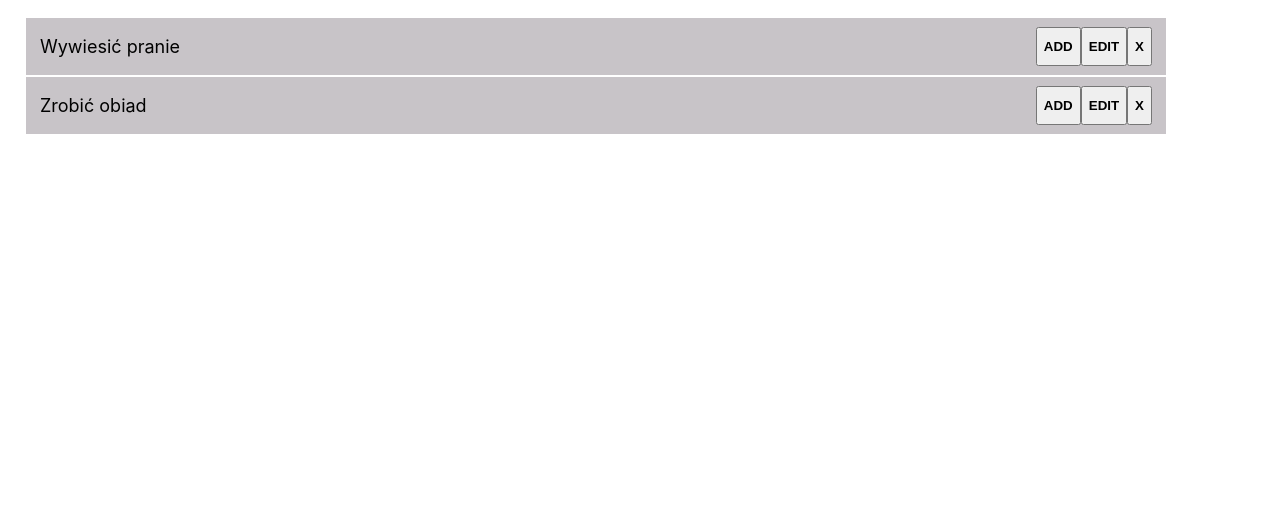
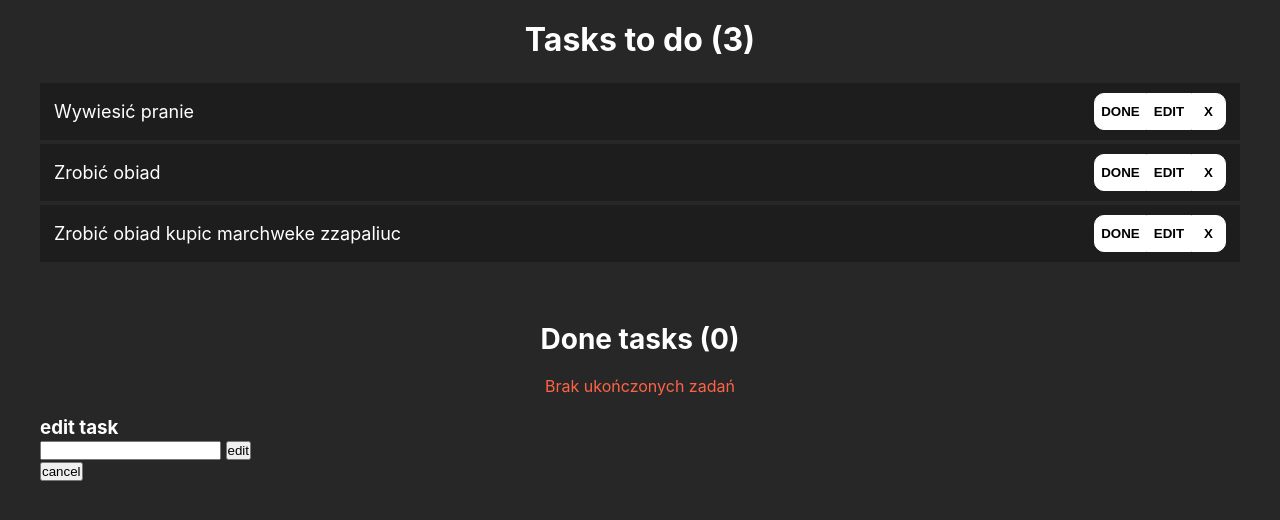
Before and after one commit to MateuszMalec1611/React-TODO-app, a React (Create React App) app: page / in a window 1280 px wide. Shown: the top 520 px of the page. Built offline with nearby package versions, Linux system fonts and the light colour scheme.

Commit message:
feat: rebuild structure if task list

```diff
--- a/src/Task/Task.jsx
+++ b/src/Task/Task.jsx
@@ -1,20 +1,45 @@
 import React from 'react';
+
+import { ACTION_TYPE } from '../main/AppContext';
 
 import './Task.scss';
 
 const Task = props => {
-    const { name, important } = props;
+    const { id, name, important, done, onClickHandler } = props;
+    const [DONE, EDIT, REMOVE] = ACTION_TYPE;
 
-    return (
-        <li className="task-box">
-            <p className="task-box__title">{name}</p>
-            <div className="task-box__btn-box">
-                <button className="task-box__btn">add</button>
-                <button className="task-box__btn">edit</button>
-                <button className="task-box__btn">x</button>
+    const handleDelete = () => onClickHandler({ id, type: REMOVE });
+    const handleDone = () => onClickHandler({ id, type: DONE });
+
+    const taskToDo = (
+        <li className="task">
+            <p className="task__title">{name}</p>
+            <div className="task__btn-box">
+                <button onClick={handleDone} className="task__btn-box-btn">
+                    done
+                </button>
+                <button className="task__btn-box-btn">edit</button>
+                <button onClick={handleDelete} className="task__btn-box-btn">
+                    x
+                </button>
             </div>
         </li>
     );
+
+    const taskDone = (
+        <li className="task">
+            <p className="task__title">{name}</p>
+            <div className="task__btn-box">
+                <button
+                    onClick={handleDelete}
+                    className="task__btn-box-btn task__btn-box-btn--done">
+                    x
+                </button>
+            </div>
+        </li>
+    );
+
+    return <>{!done ? taskToDo : taskDone}</>;
 };
 
 export default Task;
--- a/src/Task/Task.scss
+++ b/src/Task/Task.scss
@@ -1,22 +1,52 @@
-.task-box {
-    padding: 0 14px;
-    margin-top: 2px;
+.task {
+    padding: 10px 14px;
+    margin-top: 4px;
     display: flex;
     justify-content: space-between;
     align-items: center;
-    background-color: #3234;
+    background-color: #0004;
     width: 100%;
 
     &__title {
         font-size: 18px;
         margin-right: 20px;
+        text-align: left;
     }
 
-    &__btn {
-        padding: 10px 6px;
-        height: max-content;
-        font-weight: bold;
-        text-transform: uppercase;
-        cursor: pointer;
+    &__btn-box {
+        display: flex;
+        flex-wrap: nowrap;
+
+        &-btn {
+            padding: 10px 6px;
+            background-color: white;
+            border: 1px solid white;
+            font-weight: bold;
+            text-transform: uppercase;
+            cursor: pointer;
+            transition: color 0.2s, background-color 0.3s;
+
+            &:hover {
+                background-color: rgba(0, 0, 0, 0.8);
+                color: white;
+            }
+
+            &:nth-child(1) {
+                border-radius: 10px 0 0 10px;
+            }
+            &:nth-child(3) {
+                padding: 0 12px;
+                border-radius: 0px 10px 10px 0px;
+
+                &:hover {
+                    background-color: tomato;
+                }
+            }
+
+            &--done:nth-child(1) {
+                padding: 10px 22px;
+                border-radius: 10px;
+            }
+        }
     }
 }
--- a/src/index.css
+++ b/src/index.css
@@ -1,13 +1,20 @@
+*,
+*::before,
+*::after {
+    box-sizing: border-box;
+    padding: 0;
+    margin: 0;
+}
+
 body {
-  margin: 0;
-  font-family: -apple-system, BlinkMacSystemFont, 'Segoe UI', 'Roboto', 'Oxygen',
-    'Ubuntu', 'Cantarell', 'Fira Sans', 'Droid Sans', 'Helvetica Neue',
-    sans-serif;
-  -webkit-font-smoothing: antialiased;
-  -moz-osx-font-smoothing: grayscale;
+    font-family: -apple-system, BlinkMacSystemFont, 'Segoe UI', 'Roboto', 'Oxygen', 'Ubuntu',
+        'Cantarell', 'Fira Sans', 'Droid Sans', 'Helvetica Neue', sans-serif;
+    -webkit-font-smoothing: antialiased;
+    -moz-osx-font-smoothing: grayscale;
+    background-color: rgb(39 39 39);
+    color: white;
 }
 
 code {
-  font-family: source-code-pro, Menlo, Monaco, Consolas, 'Courier New',
-    monospace;
+    font-family: source-code-pro, Menlo, Monaco, Consolas, 'Courier New', monospace;
 }
--- a/src/main/App.jsx
+++ b/src/main/App.jsx
@@ -1,5 +1,7 @@
 import React from 'react';
 
+import AppProvider from './AppContext';
+import Modal from '../modal/Modal';
 import Tasks from '../tasks/Tasks';
 
 import './App.scss';
@@ -7,7 +9,12 @@ import './App.scss';
 const App = () => {
     return (
         <div className="toDo">
-            <Tasks />
+            <div className="toDo__container">
+                <AppProvider>
+                    <Tasks />
+                    <Modal />
+                </AppProvider>
+            </div>
         </div>
     );
 };
--- a/src/main/App.scss
+++ b/src/main/App.scss
@@ -1,3 +1,10 @@
 .toDo {
-    width: 90vw;
+    display: flex;
+    justify-content: center;
+
+    &__container {
+        margin: 0 20px;
+        width: 100%;
+        max-width: 1200px;
+    }
 }
--- /dev/null
+++ b/src/main/AppContext.jsx
@@ -0,0 +1,41 @@
+import { createContext, useReducer } from 'react';
+
+export const AppContext = createContext();
+
+export const ACTION_TYPE = ['DONE', 'EDIT', 'REMOVE'];
+
+const tasksList = [
+    { id: 0, name: 'Wywiesić pranie', important: false, done: false },
+    { id: 1, name: 'Zrobić obiad', important: false, done: false },
+    { id: 2, name: 'Zrobić obiad kupic marchweke zzapaliuc ', important: false, done: false },
+];
+
+const toDoListReducer = (state, action) => {
+    const [DONE, EDIT, REMOVE] = ACTION_TYPE;
+
+    switch (action.type) {
+        case DONE:
+            return state.map(task => {
+                if (task.id === action.id) {
+                    task.done = true;
+                }
+                return task;
+            });
+
+        case EDIT:
+            return;
+        case REMOVE:
+            return state.filter(task => task.id !== action.id);
+
+        default:
+            throw new Error('Something went wrong');
+    }
+};
+
+const AppProvider = ({ children }) => {
+    const [state, dispatch] = useReducer(toDoListReducer, tasksList);
+
+    return <AppContext.Provider value={{ state, dispatch }}>{children}</AppContext.Provider>;
+};
+
+export default AppProvider;
--- /dev/null
+++ b/src/modal/Modal.jsx
@@ -0,0 +1,17 @@
+import React from 'react';
+
+const Modal = () => {
+    return (
+        <div className="modal">
+            <h3>edit task</h3>
+            <form>
+                <div>
+                    <input type="text" /> <button>edit</button>
+                </div>
+                <button>cancel</button>
+            </form>
+        </div>
+    );
+};
+
+export default Modal;
--- a/src/tasks/Tasks.jsx
+++ b/src/tasks/Tasks.jsx
@@ -1,22 +1,54 @@
-import React, { useState } from 'react';
+import React, { useContext } from 'react';
 
-import Task from '../Task/Task';
+import { AppContext } from '../main/AppContext';
+import Task from '../task/Task';
 
 import './Tasks.scss';
 
 const Tasks = () => {
-    const tasksList = [
-        { id: 0, name: 'Wywiesić pranie', important: false },
-        { id: 1, name: 'Zrobić obiad', important: false },
-    ];
+    const { state, dispatch } = useContext(AppContext);
 
-    const [tasks, setTasks] = useState(tasksList);
+    //FILTER TASKS
+    const tasksToDo = state.filter(task => !task.done);
+    const tasksDone = state.filter(task => task.done);
 
-    const Alltasks = tasks.map(task => (
-        <Task key={task.id} name={task.name} id={task.id} />
+    //CREATE TASKS COMPONENTS
+    const allTasksToDo = tasksToDo.map(task => (
+        <Task key={task.id} {...task} onClickHandler={dispatch} />
     ));
 
-    return <ul className="tasks-box">{Alltasks}</ul>;
+    const allTasksDone = tasksDone.map(task => (
+        <Task key={task.id} {...task} onClickHandler={dispatch} />
+    ));
+
+    //RENDER TASKS
+    const showTasksToDo =
+        allTasksToDo.length === 0 ? (
+            <p className="tasks-box__info">Brak zadań na liście</p>
+        ) : (
+            <ul className="tasks-box__ul">{allTasksToDo}</ul>
+        );
+
+    const showTasksDone =
+        allTasksDone.length === 0 ? (
+            <p className="tasks-box__info">Brak ukończonych zadań</p>
+        ) : (
+            <ul className="tasks-box__ul">{allTasksDone}</ul>
+        );
+
+    return (
+        <div className="tasks-box">
+            <h2 className="tasks-box__header">
+                Tasks to do ({allTasksToDo.length === false ? '0' : allTasksToDo.length})
+            </h2>
+            {showTasksToDo}
+
+            <h3 className="tasks-box__header--done">
+                Done tasks ({allTasksDone.length === false ? '0' : allTasksDone.length})
+            </h3>
+            {showTasksDone}
+        </div>
+    );
 };
 
 export default Tasks;
--- a/src/tasks/Tasks.scss
+++ b/src/tasks/Tasks.scss
@@ -1,5 +1,26 @@
 .tasks-box {
-    display: flex;
-    flex-direction: column;
-    align-items: center;
+    margin: 20px 0;
+    text-align: center;
+
+    &__header,
+    &__header--done {
+        margin: 20px 0;
+        font-size: 32px;
+
+        &--done {
+            margin-top: 60px;
+            font-size: 28px;
+        }
+    }
+
+    &__info {
+        color: tomato;
+    }
+
+    &__ul {
+        display: flex;
+        flex-direction: column;
+        align-items: center;
+        text-align: center;
+    }
 }
```
Also changed, not shown: src/modal/Modal.scss (added).
